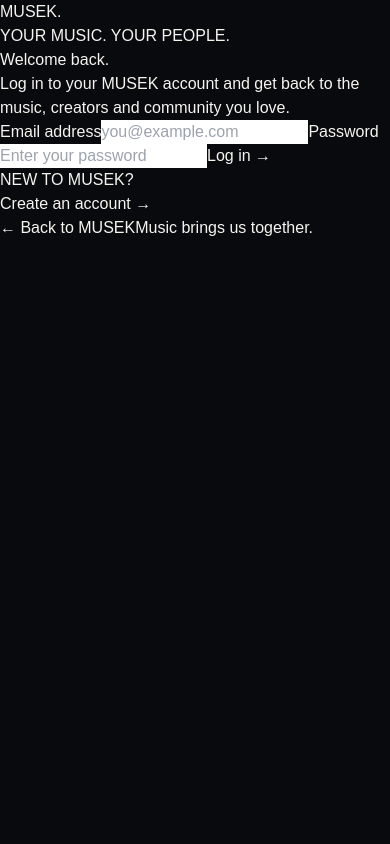
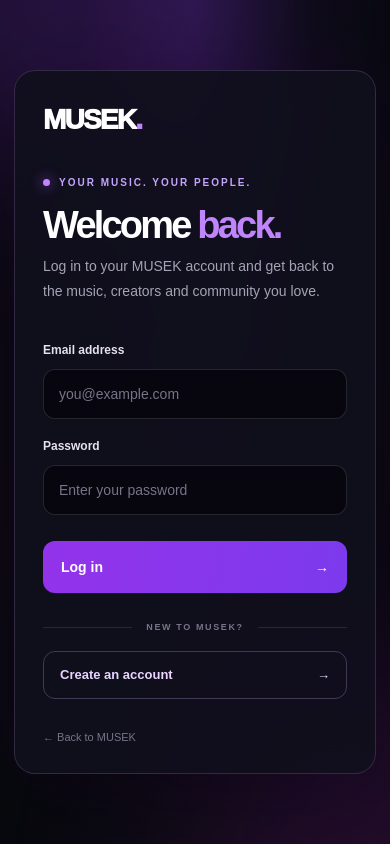
Before and after one commit to outtavawda/Musek, a Next.js app in the folder musek/: page /login in a window 390 px wide. Built offline with nearby package versions, Linux system fonts and the light colour scheme; no server answers.

Commit message:
Add responsive MUSEK authentication styles

```diff
--- a/musek/app/globals.css
+++ b/musek/app/globals.css
@@ -356,3 +356,183 @@ footer {
     flex-wrap: wrap;
   }
 }
+
+
+/* MUSEK AUTHENTICATION */
+.authWrap {
+  min-height: 100svh;
+  position: relative;
+  isolation: isolate;
+  overflow: hidden;
+  display: flex;
+  align-items: center;
+  justify-content: center;
+  padding: 48px 20px;
+  background: radial-gradient(ellipse at 50% 0%, #21143a 0%, #0c0b15 42%, #08090e 100%);
+}
+.authGlow {
+  position: absolute;
+  z-index: -1;
+  width: 360px;
+  height: 360px;
+  border-radius: 50%;
+  filter: blur(90px);
+  pointer-events: none;
+}
+.authGlowOne { top: -190px; left: -120px; background: rgba(147, 51, 234, .22); }
+.authGlowTwo { right: -160px; bottom: -190px; background: rgba(192, 38, 211, .16); }
+.authCard {
+  width: min(100%, 460px);
+  padding: clamp(28px, 6vw, 48px);
+  border: 1px solid rgba(216, 180, 254, .17);
+  border-radius: 26px;
+  background: rgba(17, 16, 29, .92);
+  box-shadow: 0 28px 100px rgba(0, 0, 0, .42), 0 0 70px rgba(147, 51, 234, .08);
+  backdrop-filter: blur(18px);
+}
+.authBrand {
+  display: inline-block;
+  color: #fff;
+  font-size: 28px;
+  font-weight: 950;
+  letter-spacing: -1.8px;
+}
+.authBrand span { color: #c084fc; }
+.authIntro { margin-top: 44px; }
+.authEyebrow {
+  display: flex;
+  align-items: center;
+  gap: 9px;
+  color: #c4a5fd;
+  font-size: 10px;
+  font-weight: 800;
+  letter-spacing: .2em;
+}
+.authEyebrowDot {
+  width: 7px;
+  height: 7px;
+  border-radius: 50%;
+  background: #c084fc;
+  box-shadow: 0 0 13px #a855f7;
+}
+.authIntro h1 {
+  margin: 16px 0 10px;
+  color: #fff;
+  font-size: clamp(38px, 8vw, 52px);
+  line-height: 1;
+  font-weight: 900;
+  letter-spacing: -2.8px;
+}
+.authIntro h1 span { color: #c084fc; }
+.authDescription {
+  max-width: 340px;
+  color: #a6a3b4;
+  font-size: 14px;
+  line-height: 1.75;
+}
+.authError {
+  display: grid;
+  gap: 5px;
+  margin-top: 24px;
+  padding: 13px 15px;
+  border: 1px solid rgba(248, 113, 113, .28);
+  border-radius: 12px;
+  background: rgba(127, 29, 29, .2);
+  color: #fecaca;
+  font-size: 13px;
+  line-height: 1.5;
+  overflow-wrap: anywhere;
+}
+.authForm { display: grid; gap: 10px; margin-top: 30px; }
+.authForm label {
+  margin-top: 8px;
+  color: #e5e1ed;
+  font-size: 12px;
+  font-weight: 750;
+}
+.authForm input {
+  width: 100%;
+  min-height: 50px;
+  padding: 0 15px;
+  border: 1px solid rgba(255,255,255,.12);
+  border-radius: 12px;
+  outline: none;
+  background: rgba(5, 5, 12, .72);
+  color: #fff;
+  font: inherit;
+  font-size: 14px;
+  transition: border-color .18s ease, box-shadow .18s ease;
+}
+.authForm input::placeholder { color: #777487; }
+.authForm input:focus {
+  border-color: #a855f7;
+  box-shadow: 0 0 0 3px rgba(168, 85, 247, .15);
+}
+.authSubmit {
+  display: flex;
+  align-items: center;
+  justify-content: space-between;
+  width: 100%;
+  min-height: 52px;
+  margin-top: 16px;
+  padding: 0 18px;
+  border: 0;
+  border-radius: 12px;
+  background: linear-gradient(100deg, #9333ea, #7c3aed);
+  color: #fff;
+  font-size: 14px;
+  font-weight: 850;
+  cursor: pointer;
+  transition: transform .18s ease, filter .18s ease;
+}
+.authSubmit:hover { transform: translateY(-1px); filter: brightness(1.12); }
+.authSubmit:focus-visible, .authSignup:focus-visible, .authBrand:focus-visible {
+  outline: 3px solid #d8b4fe;
+  outline-offset: 4px;
+}
+.authDivider {
+  display: flex;
+  align-items: center;
+  gap: 14px;
+  margin: 28px 0 16px;
+  color: #777487;
+  font-size: 9px;
+  font-weight: 800;
+  letter-spacing: .18em;
+}
+.authDivider::before, .authDivider::after {
+  content: "";
+  height: 1px;
+  flex: 1;
+  background: rgba(255,255,255,.1);
+}
+.authSignup {
+  display: flex;
+  align-items: center;
+  justify-content: space-between;
+  min-height: 48px;
+  padding: 0 16px;
+  border: 1px solid rgba(216,180,254,.25);
+  border-radius: 12px;
+  color: #e9d5ff;
+  font-size: 13px;
+  font-weight: 750;
+  transition: background .18s ease, border-color .18s ease;
+}
+.authSignup:hover { background: rgba(168,85,247,.1); border-color: rgba(216,180,254,.5); }
+.authFooter {
+  display: flex;
+  flex-wrap: wrap;
+  justify-content: space-between;
+  gap: 10px;
+  margin-top: 30px;
+  color: #777487;
+  font-size: 11px;
+}
+.authFooter a:hover { color: #e9d5ff; }
+@media (max-width: 480px) {
+  .authWrap { padding: 22px 14px; }
+  .authCard { border-radius: 21px; }
+  .authIntro { margin-top: 34px; }
+  .authFooter span { display: none; }
+}
```
